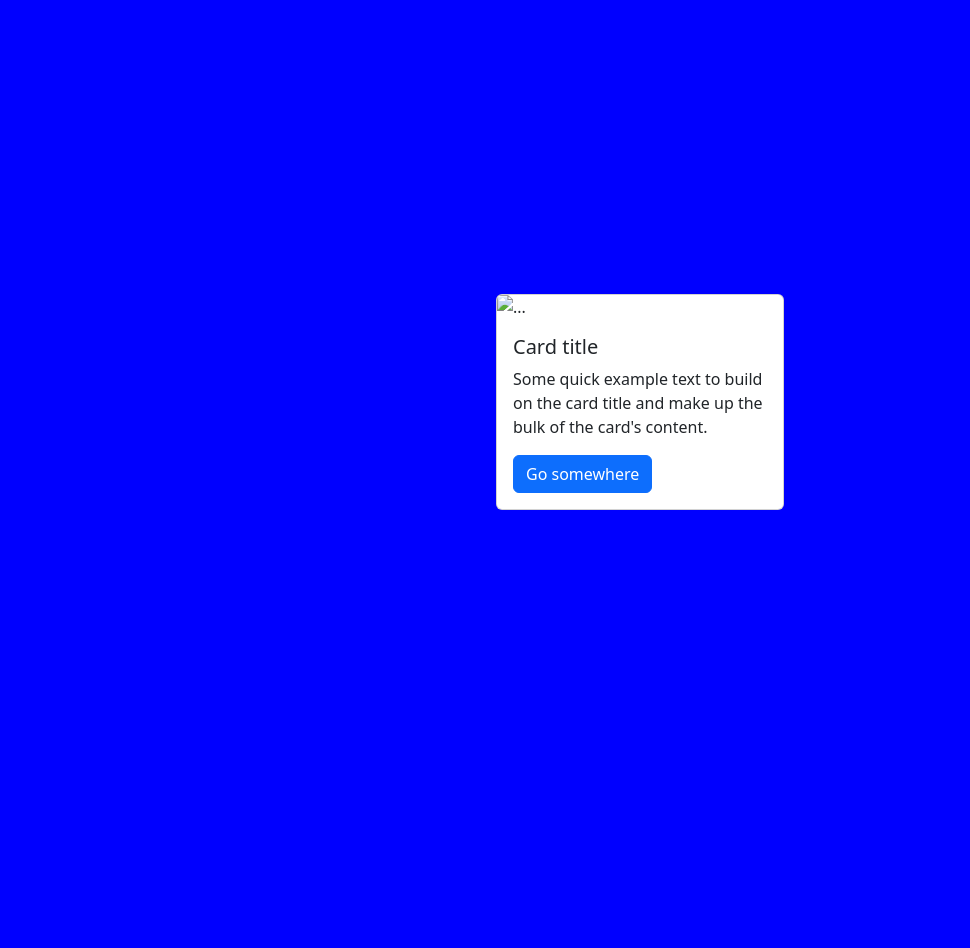
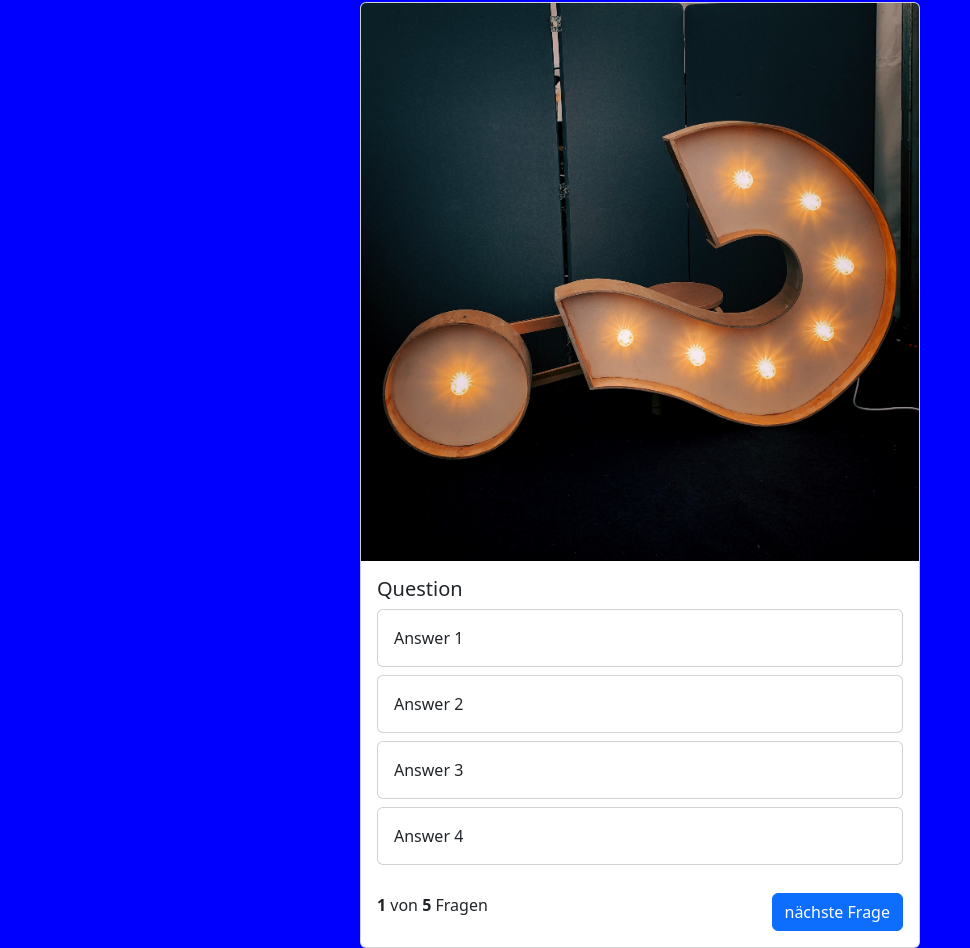
Before and after one commit to T-Syllow/Quizapp, a website: page index.html in a window 1280 px wide. Shown: the part 48-996 px from the top of the page, without its empty margins (0-970 px from the left). Before the commit the page ends 850 px from the top, so only its background shows below. Drawn offline with nearby package versions, Linux system fonts and the light colour scheme.

Commit message:
quizcard design finished

```diff
--- a/index.html
+++ b/index.html
@@ -17,12 +17,35 @@
     </nav>
 
 <div class="container">
-    <div class="card" style="width: 18rem;">
-        <img src="..." class="card-img-top" alt="...">
+    <div class="card quizcard">
+        <img src="img/questionmark.jpg" class="card-img-top" alt="...">
         <div class="card-body">
-          <h5 class="card-title">Card title</h5>
-          <p class="card-text">Some quick example text to build on the card title and make up the bulk of the card's content.</p>
-          <a href="#" class="btn btn-primary">Go somewhere</a>
+          <h5 class="card-title">Question</h5>
+          <div class="card mb-2">
+            <div class="card-body">
+              Answer 1
+            </div>
+          </div>
+          <div class="card  mb-2">
+            <div class="card-body">
+              Answer 2
+            </div>
+          </div>
+          <div class="card  mb-2">
+            <div class="card-body">
+              Answer 3
+            </div>
+          </div>
+          <div class="card  mb-2">
+            <div class="card-body">
+              Answer 4
+            </div>
+          </div>
+          <div class="quizcard-bottom">
+            <span><b>1</b> von <b>5</b> Fragen</span>
+
+            <button type="button" class="btn btn-primary">nächste Frage</button>
+          </div>
         </div>
     </div>
 </div>
--- a/style.css
+++ b/style.css
@@ -1,5 +1,15 @@
 body {
     background-color: blue !important;
+}
+
+.quizcard {
+    width: 35rem;
+}
+
+.quizcard-bottom {
+    display: flex;
+    justify-content: space-between;
+    padding-top: 20px;
 }
 
 .container {
```
